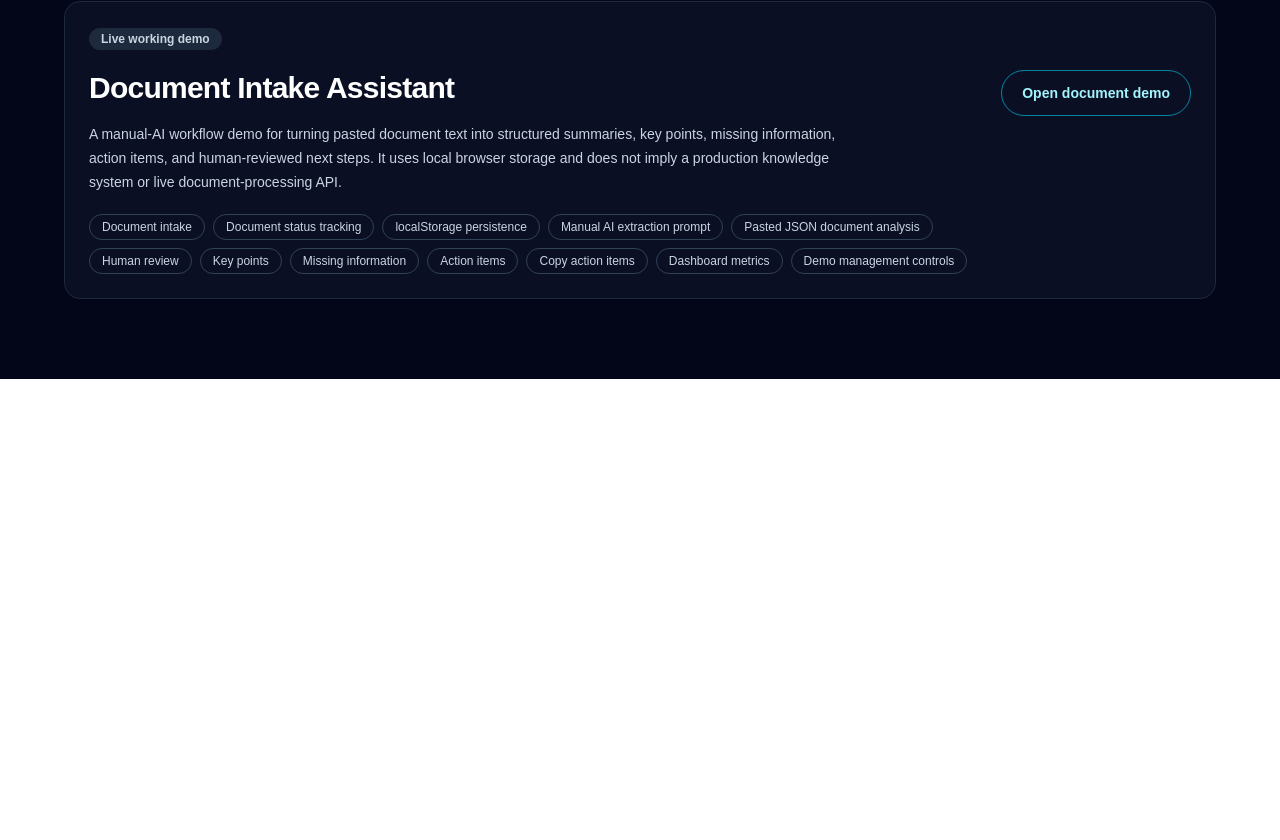
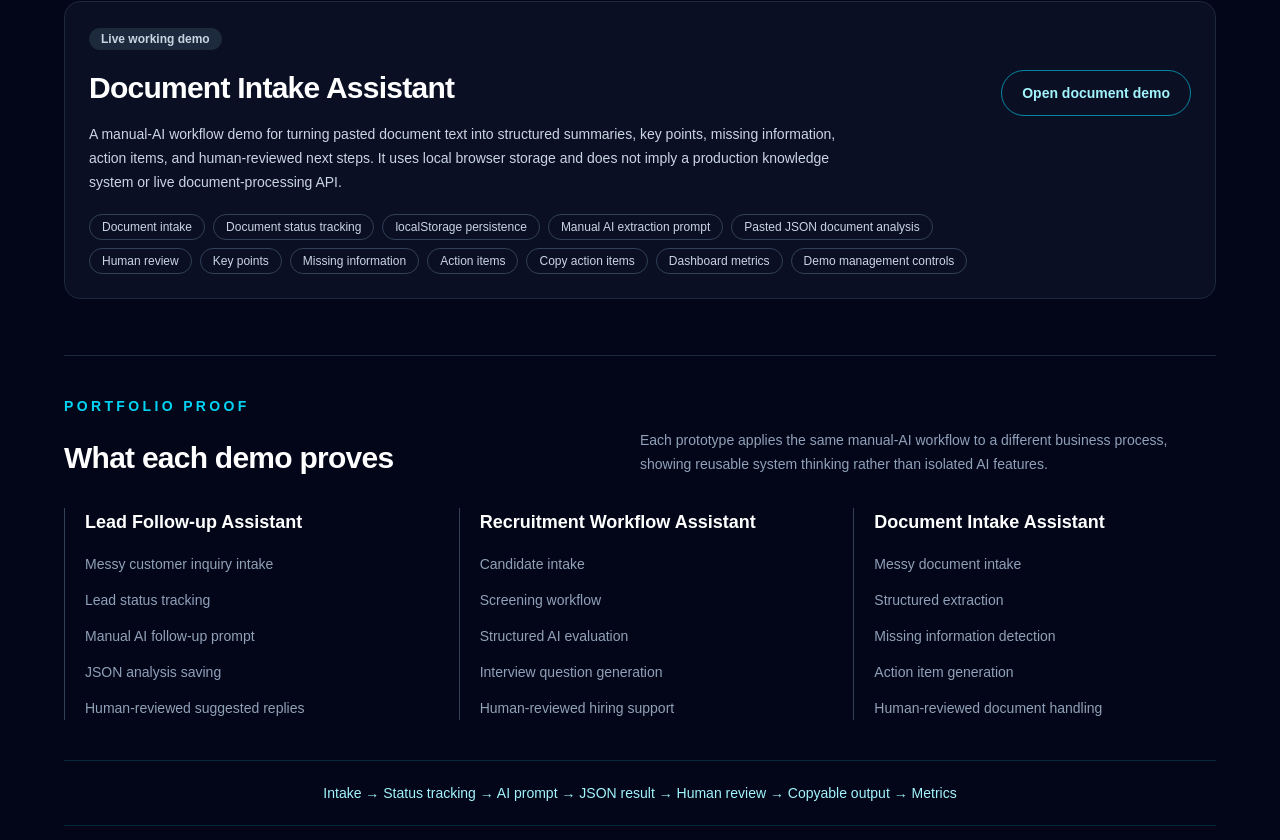
Before and after one commit to solitud3456/ai-workflow-systems-lab, a Next.js app: page /demos in a window 1280 px wide. Shown: the part 992-1832 px from the top of the page. Before the commit the page ends 1371 px from the top, so only its background shows below. Built offline with nearby package versions, Linux system fonts and the light colour scheme.

Commit message:
Add demo proof section

```diff
--- a/src/app/demos/page.tsx
+++ b/src/app/demos/page.tsx
@@ -37,6 +37,39 @@ const documentIntakeFeatures = [
   "Copy action items",
   "Dashboard metrics",
   "Demo management controls",
+];
+
+const demoProof = [
+  {
+    title: "Lead Follow-up Assistant",
+    points: [
+      "Messy customer inquiry intake",
+      "Lead status tracking",
+      "Manual AI follow-up prompt",
+      "JSON analysis saving",
+      "Human-reviewed suggested replies",
+    ],
+  },
+  {
+    title: "Recruitment Workflow Assistant",
+    points: [
+      "Candidate intake",
+      "Screening workflow",
+      "Structured AI evaluation",
+      "Interview question generation",
+      "Human-reviewed hiring support",
+    ],
+  },
+  {
+    title: "Document Intake Assistant",
+    points: [
+      "Messy document intake",
+      "Structured extraction",
+      "Missing information detection",
+      "Action item generation",
+      "Human-reviewed document handling",
+    ],
+  },
 ];
 
 export default function DemosPage() {
@@ -173,6 +206,50 @@ export default function DemosPage() {
             </Link>
           </div>
         </section>
+
+        <section className="mt-14 border-t border-slate-800 pt-10">
+          <p className="text-sm font-semibold uppercase tracking-[0.24em] text-cyan-400">
+            Portfolio proof
+          </p>
+          <div className="mt-3 flex flex-col gap-4 lg:flex-row lg:items-end lg:justify-between">
+            <h2 className="text-3xl font-semibold tracking-tight text-white">
+              What each demo proves
+            </h2>
+            <p className="max-w-xl text-sm leading-6 text-slate-400">
+              Each prototype applies the same manual-AI workflow to a different
+              business process, showing reusable system thinking rather than
+              isolated AI features.
+            </p>
+          </div>
+
+          <div className="mt-8 grid gap-8 lg:grid-cols-3">
+            {demoProof.map((demo) => (
+              <article
+                key={demo.title}
+                className="border-l border-slate-700 pl-5"
+              >
+                <h3 className="text-lg font-semibold text-white">
+                  {demo.title}
+                </h3>
+                <ul className="mt-4 space-y-3">
+                  {demo.points.map((point) => (
+                    <li
+                      key={point}
+                      className="text-sm leading-6 text-slate-400"
+                    >
+                      {point}
+                    </li>
+                  ))}
+                </ul>
+              </article>
+            ))}
+          </div>
+
+          <p className="mt-10 border-y border-cyan-500/20 py-5 text-center text-sm font-medium leading-6 text-cyan-200">
+            Intake &rarr; Status tracking &rarr; AI prompt &rarr; JSON result
+            &rarr; Human review &rarr; Copyable output &rarr; Metrics
+          </p>
+        </section>
       </section>
     </main>
   );
```
